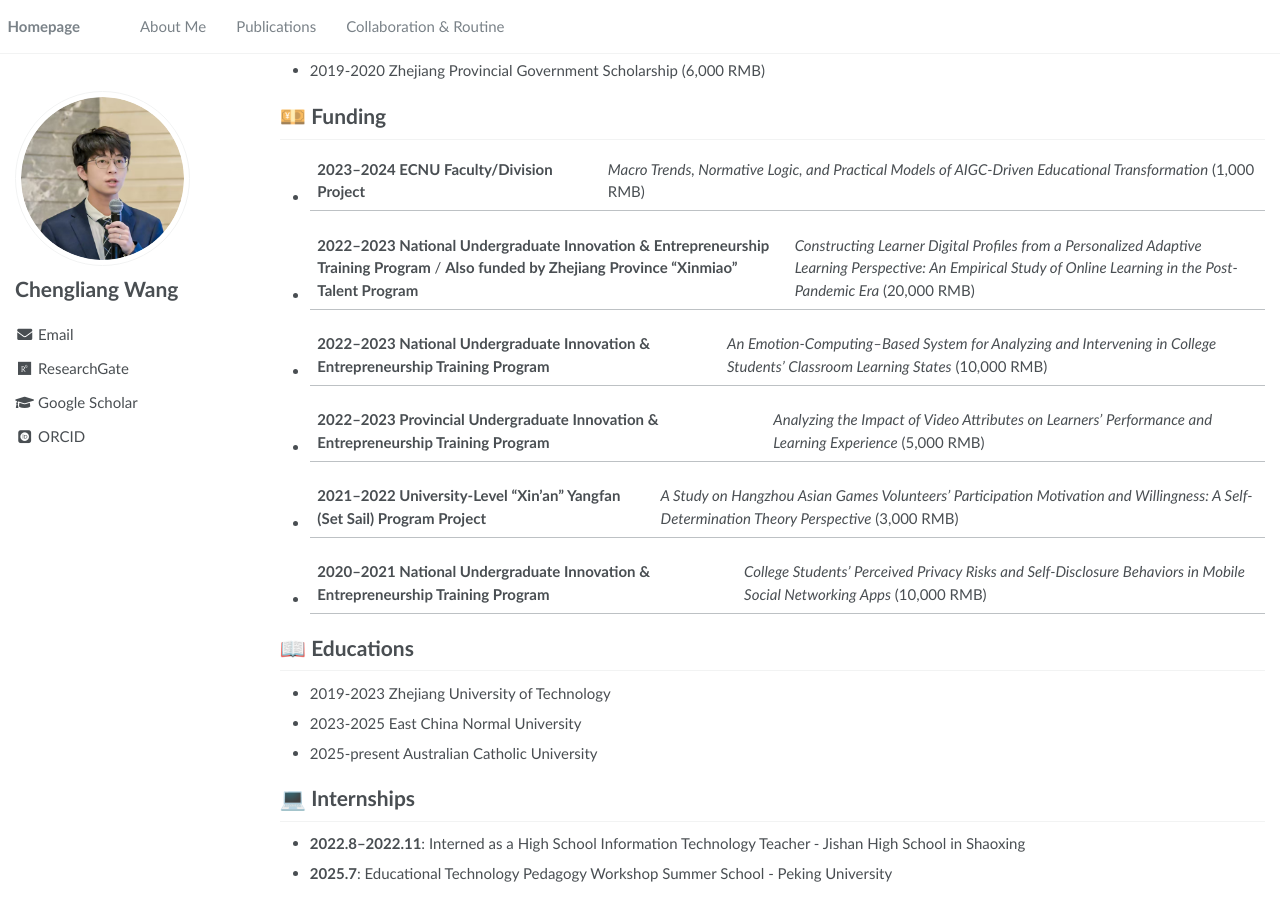
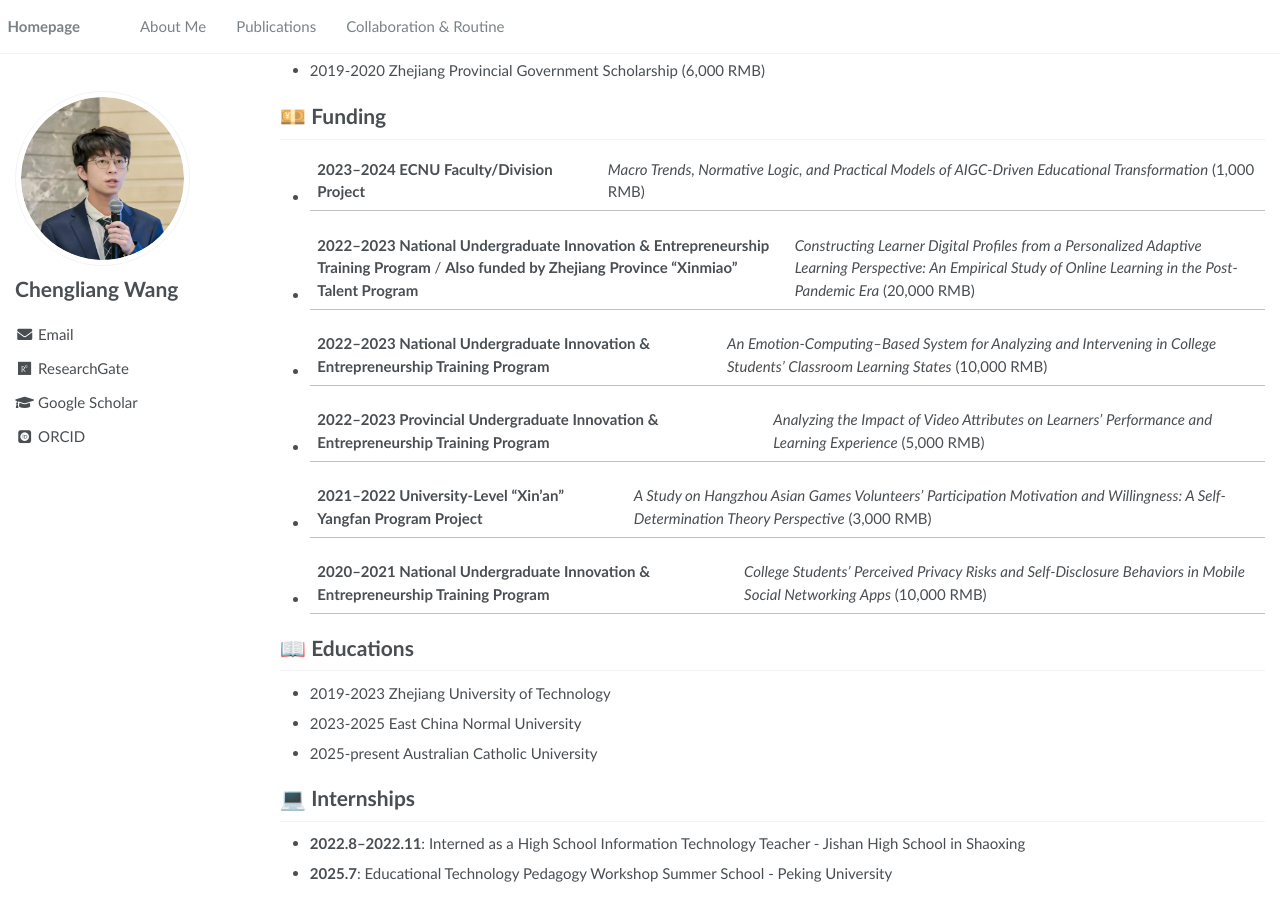
Before and after one commit to wcledutech/wcledutech.github.io, a Jekyll site: the page built from _pages/about.md, in a window 1280 px wide and 900 px high, scrolled down 678 px. Built offline with Jekyll 4.4.1, drawn with Linux system fonts in a browser that asks for light colours; some web fonts are replaced.

Commit message:
Update about.md

```diff
--- a/_pages/about.md
+++ b/_pages/about.md
@@ -48,7 +48,7 @@ His research interests include technology-supported programming instruction, dig
 
 * **2022–2023 Provincial Undergraduate Innovation & Entrepreneurship Training Program** | *Analyzing the Impact of Video Attributes on Learners’ Performance and Learning Experience* (5,000 RMB)
 
-* **2021–2022 University-Level “Xin’an” Yangfan (Set Sail) Program Project** | *A Study on Hangzhou Asian Games Volunteers’ Participation Motivation and Willingness: A Self-Determination Theory Perspective*  (3,000 RMB)
+* **2021–2022 University-Level “Xin’an” Yangfan Program Project** | *A Study on Hangzhou Asian Games Volunteers’ Participation Motivation and Willingness: A Self-Determination Theory Perspective*  (3,000 RMB)
 
 * **2020–2021 National Undergraduate Innovation & Entrepreneurship Training Program** | *College Students’ Perceived Privacy Risks and Self-Disclosure Behaviors in Mobile Social Networking Apps* (10,000 RMB)
 
```
